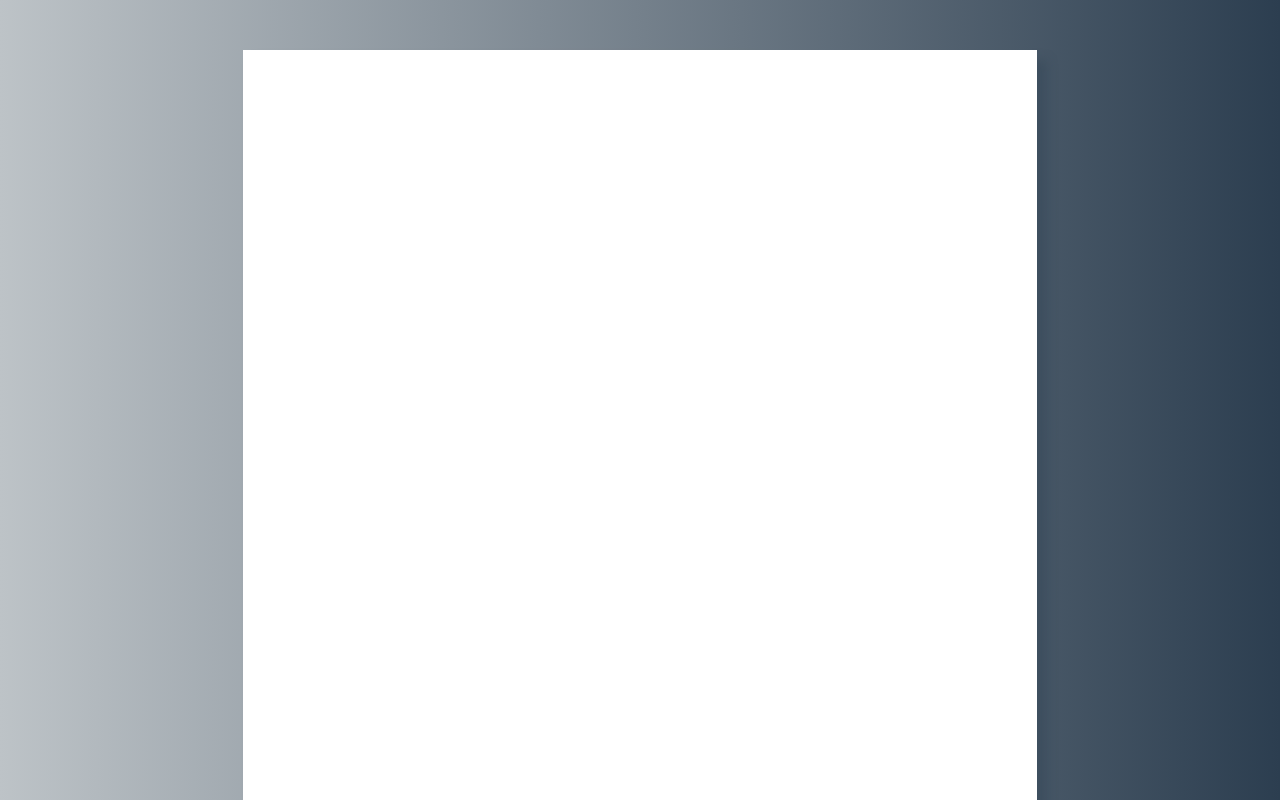
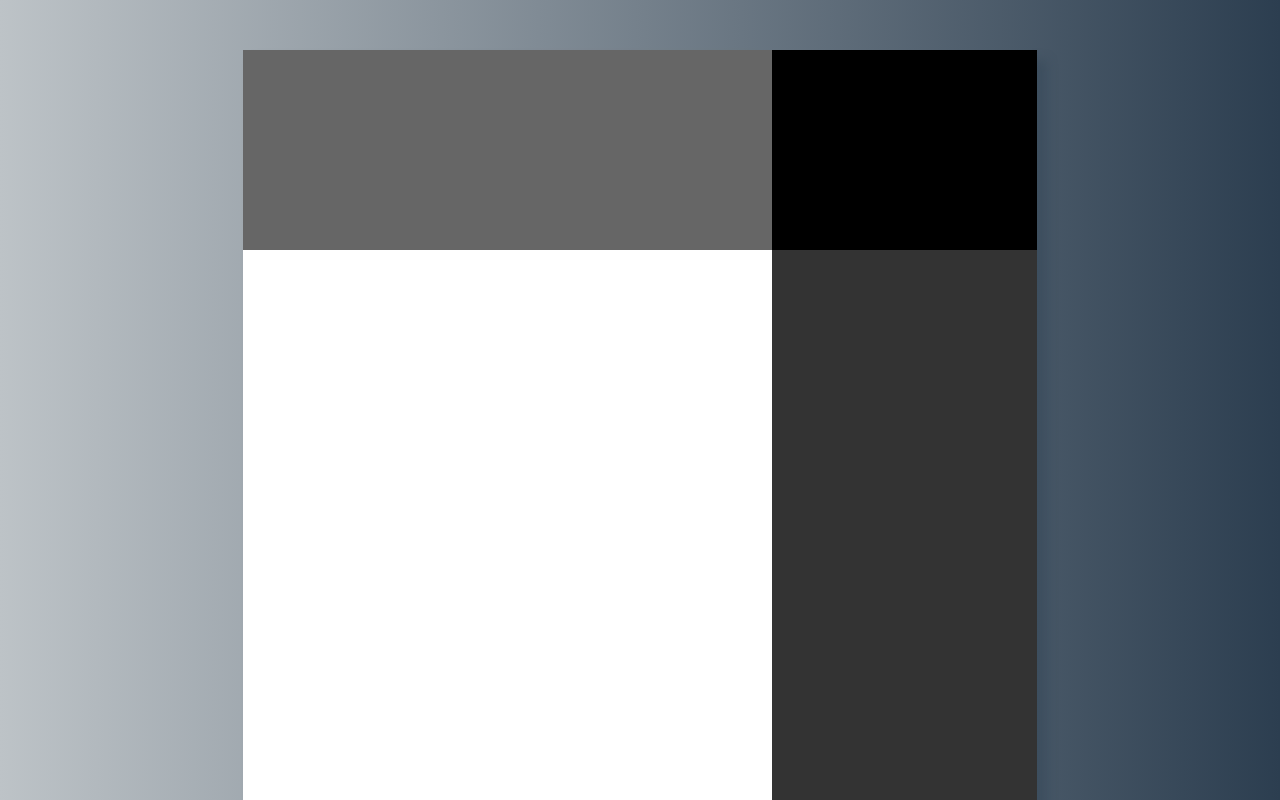
Before and after one commit to Vyonyx/cv-maker, a React (Create React App) app: page / in a window 1280 px wide. Both pictures are taken after a click on the button "Preview PDF". Shown: the top 800 px of the page. Built offline with nearby package versions, Linux system fonts and the light colour scheme; the HTML template or start-up script is replaced by a standard one.

Commit message:
Added PDF page component and basic styling.

```diff
--- a/src/App.js
+++ b/src/App.js
@@ -2,6 +2,7 @@ import React, {Component} from 'react';
 import './App.scss'
 import FormField from './components/FormField';
 import ListField from './components/ListField';
+import PDF from './PDF';
 
 class App extends Component {
   constructor(props) {
@@ -150,9 +151,7 @@ class App extends Component {
         </section>
 
         <section className='preview hide'>
-          <div className='page'>
-
-          </div>
+          <PDF />
         </section>
 
           <button style={printBtnStyle} className='myButton print hide'>Print PDF</button>
--- a/src/App.scss
+++ b/src/App.scss
@@ -264,6 +264,31 @@ html {
         height: calc(297mm * $modifier);
         background: white;
         box-shadow: 1rem 1rem 1rem rgba($default-blue, 0.35);
+
+        display: grid;
+        grid:
+            'header photo' 20rem
+            'main sidebar' 1fr /
+            2fr 1fr;
+
+        .header {
+            grid-area: header;
+            background: #666;
+        }
+
+        .photo {
+            grid-area: photo;
+            background: #000;
+        }
+
+        .sidebar {
+            grid-area: sidebar;
+            background: #333;
+        }
+
+        .main {
+            grid-area: main;
+        }
     }
 }
 
--- /dev/null
+++ b/src/PDF.js
@@ -0,0 +1,16 @@
+import React, { Component } from 'react'
+
+export class PDF extends Component {
+  render() {
+    return (
+      <div className='page'>
+        <div className='header'></div>
+        <div className='photo'></div>
+        <div className='sidebar'></div>
+        <div className='main'></div>
+      </div>
+    )
+  }
+}
+
+export default PDF
```
